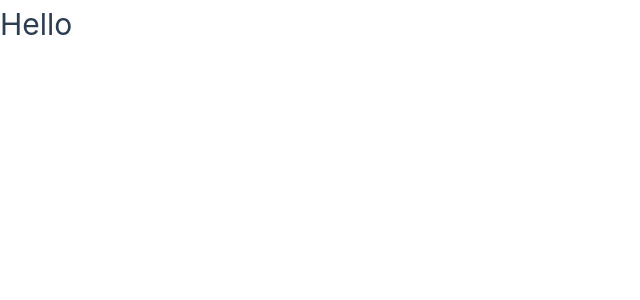
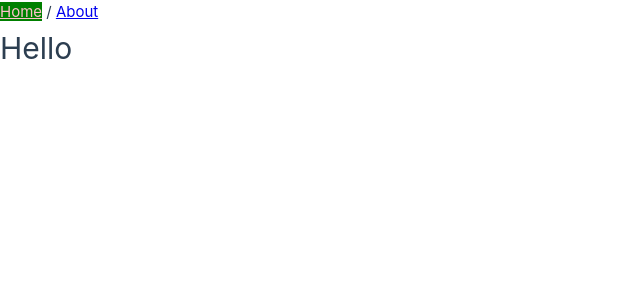
Before and after one commit to MinKhantNaung/vue_router_learning, a Vue app: page / in a window 1280 px wide. Shown: the top 300 px of the page, without its empty margins (0-640 px from the left). Built offline with nearby package versions, Linux system fonts and the light colour scheme.

Commit message:
RouterLink & active-class

```diff
--- a/src/App.vue
+++ b/src/App.vue
@@ -1,5 +1,10 @@
+<script setup>
+import Nav from './components/Nav.vue';
+</script>
+
 <template>
   <div>
+    <Nav />
 
     <RouterView />
   </div>
--- /dev/null
+++ b/src/components/Nav.vue
@@ -0,0 +1,17 @@
+<script setup>
+import { RouterLink } from 'vue-router';
+</script>
+
+<template>
+    <div>
+        <RouterLink active-class="active" to="/">Home</RouterLink> /
+        <RouterLink active-class="active" to="/about">About</RouterLink>
+    </div>
+</template>
+
+<style scoped>
+.active {
+    color: pink;
+    background: green;
+}
+</style>
--- a/src/router/index.js
+++ b/src/router/index.js
@@ -12,9 +12,6 @@ const router = createRouter({
     {
       path: '/about',
       name: 'about',
-      // route level code-splitting
-      // this generates a separate chunk (About.[hash].js) for this route
-      // which is lazy-loaded when the route is visited.
       component: () => import('../views/AboutView.vue')
     }
   ]
```
